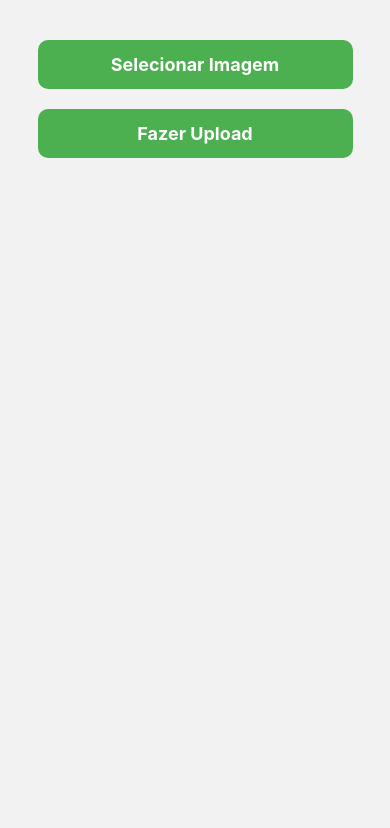
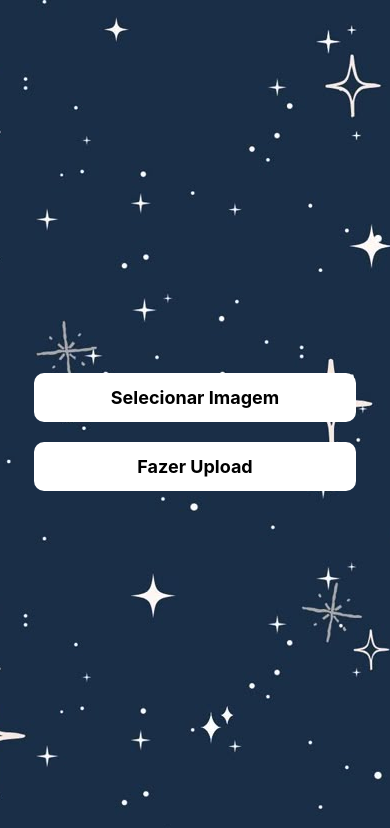
Before and after one commit to CibelySantos/notifications, a React Native app: screen /UploadImag in a window 390 px wide. Shown: the top 828 px of the page. Built offline with nearby package versions, Linux system fonts and the light colour scheme; what expo-notifications would draw is missing.

Commit message:
arruamndo css

```diff
--- a/src/screens/uploadImag.js
+++ b/src/screens/uploadImag.js
@@ -3,6 +3,7 @@ import { View, Button, Image, ActivityIndicator, StyleSheet, TouchableOpacity, T
 import * as ImagePicker from 'expo-image-picker';
 import * as Notifications from 'expo-notifications';  // Importar o pacote de notificações
 import s3 from '../../awsConfig';
+import { ImageBackground } from 'react-native-web';
 
 const bucket = "bucket-storage-senai-03";
 
@@ -61,30 +62,46 @@ export default function UploadImageScreen({ navigation }) {
   };
 
   return (
-    <View style={styles.container}>
+    <ImageBackground
+    source={require('../assets/backgroundpaginic.jpg')}
+          style={styles.container}
+        >
   <Pressable style={styles.buttonPrimary} onPress={pickImage}>
     <Text style={styles.buttonText}>Selecionar Imagem</Text>
   </Pressable>
 
-  {image && <Image source={{ uri: image }} style={styles.image} />}
+  { image && <Image source={{ uri: image }} style={styles.image} /> }
 
-  {uploading ? (
+  {
+    uploading ? (
       <ActivityIndicator size="large" color="#FFF" />
     ) : (
       <Pressable style={styles.buttonPrimary} onPress={uploadImage}>
         <Text style={styles.buttonText}>Fazer Upload</Text>
       </Pressable>
-  )}
-</View>
+    )
+  }
+</ImageBackground >
   );
 }
 
 const styles = StyleSheet.create({
   container: {
-    padding: 20,
+    flex: 1,
+    width: '100%',
+    padding: 16,
     justifyContent: 'center',
+    alignItems: 'center',
+    backgroundColor: 'rgba(10, 20, 40, 0.85)',
   },
-  image: {
+  titulo: {
+    fontSize: 32,
+    fontWeight: 'bold',
+    color: '#FFFFFF',
+    textAlign: 'center',
+    marginVertical: 20,
+  },
+  video: {
     width: 300,
     height: 300,
     marginVertical: 10,
@@ -100,8 +117,14 @@ const styles = StyleSheet.create({
     alignItems: 'center',
     alignSelf: 'center',
   },
+  buttonText: {
+    fontSize: 18,
+    fontWeight: 'bold',
+    color: '#000',
+  },
+
   buttonPrimary: {
-  backgroundColor: '#4CAF50',
+    backgroundColor: '#fff',
     paddingVertical: 14,
     paddingHorizontal: 25,
     borderRadius: 10,
@@ -110,18 +133,4 @@ const styles = StyleSheet.create({
     alignItems: 'center',
     alignSelf: 'center',
   },
-
-buttonText: {
-  fontSize: 18,
-  fontWeight: 'bold',
-  color: '#fff',
-},
-
-image: {
-  width: 300,
-  height: 300,
-  marginVertical: 10,
-  resizeMode: 'contain',
-},
-
 });
```
Lines whose indentation alone changed are shown as unchanged.
